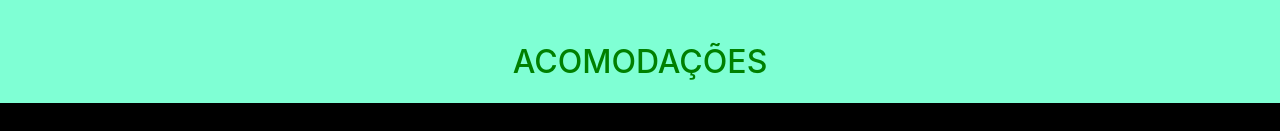
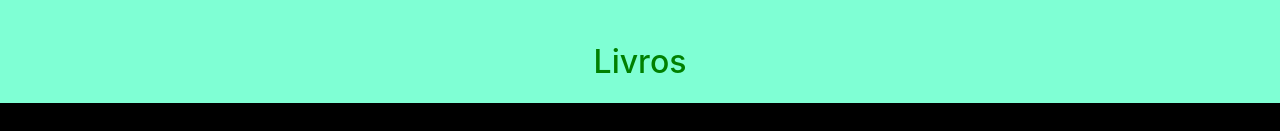
Before and after one commit to ironhack-sao-wdft/react-ironplate, a React (Create React App) app: page / in a window 1280 px wide. Shown: the part 608-739 px from the top of the page. Built offline with nearby package versions, Linux system fonts and the light colour scheme.

Commit message:
atualizar página kista de livros

```diff
--- a/src/components/Album.js
+++ b/src/components/Album.js
@@ -1,7 +1,7 @@
 function Album() {
   return (
     <div>
-      <h2 className="titulos">ACOMODAÇÕES</h2>
+      <h2 className="titulos">Livros</h2>
       <div className="album py-sm-0 bg-light">
         <div className="container-fluid mb-2">
           <div className="row row-cols-1 row-cols-sm-2 row-cols-md-3 g-3">
--- a/src/pages/Lista.js
+++ b/src/pages/Lista.js
@@ -19,8 +19,8 @@ function ListaLivro() {
   }, []);
 
   return (
-    <div className="container-fluid  d-flex justify-content-between">
-      <div className="row">
+    <div className="container  d-flex justify-content-between">
+      <div className="row-cols-md-3">
                  {listaLivro.map((currentLivroObj) => (
                   <CardLivro key={currentLivroObj._id} {...currentLivroObj} />
                 ))}
```
